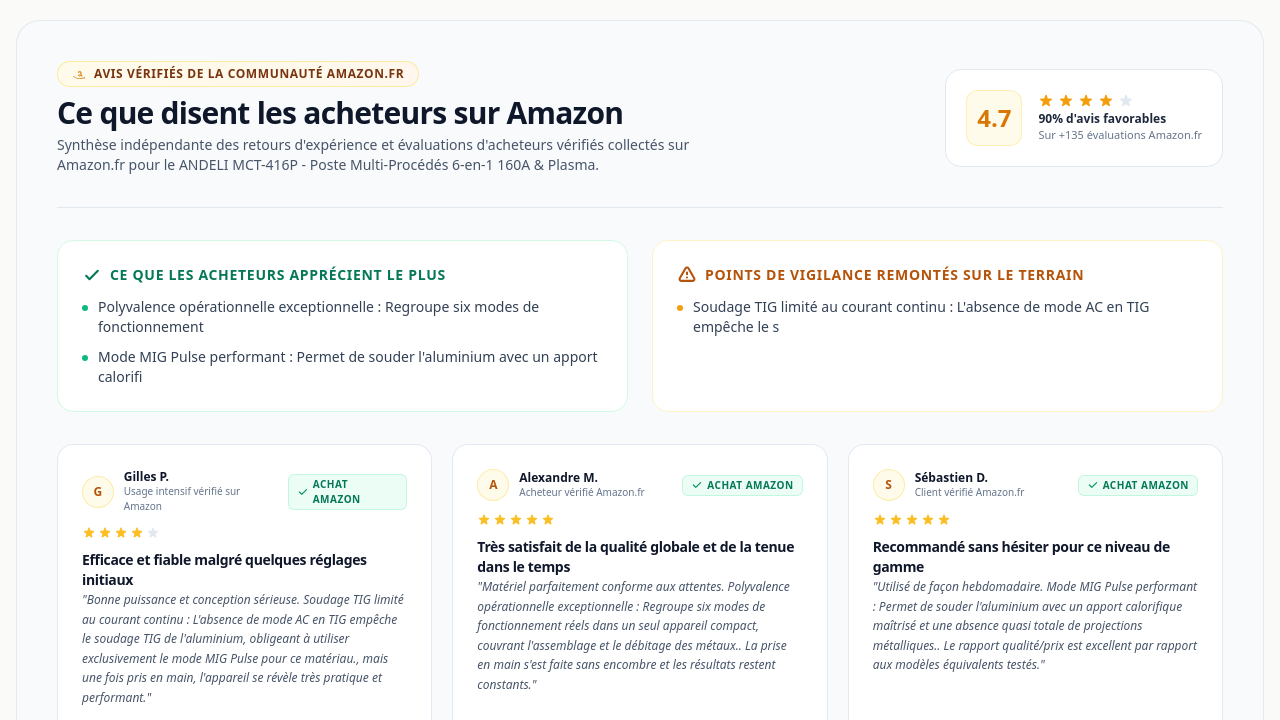
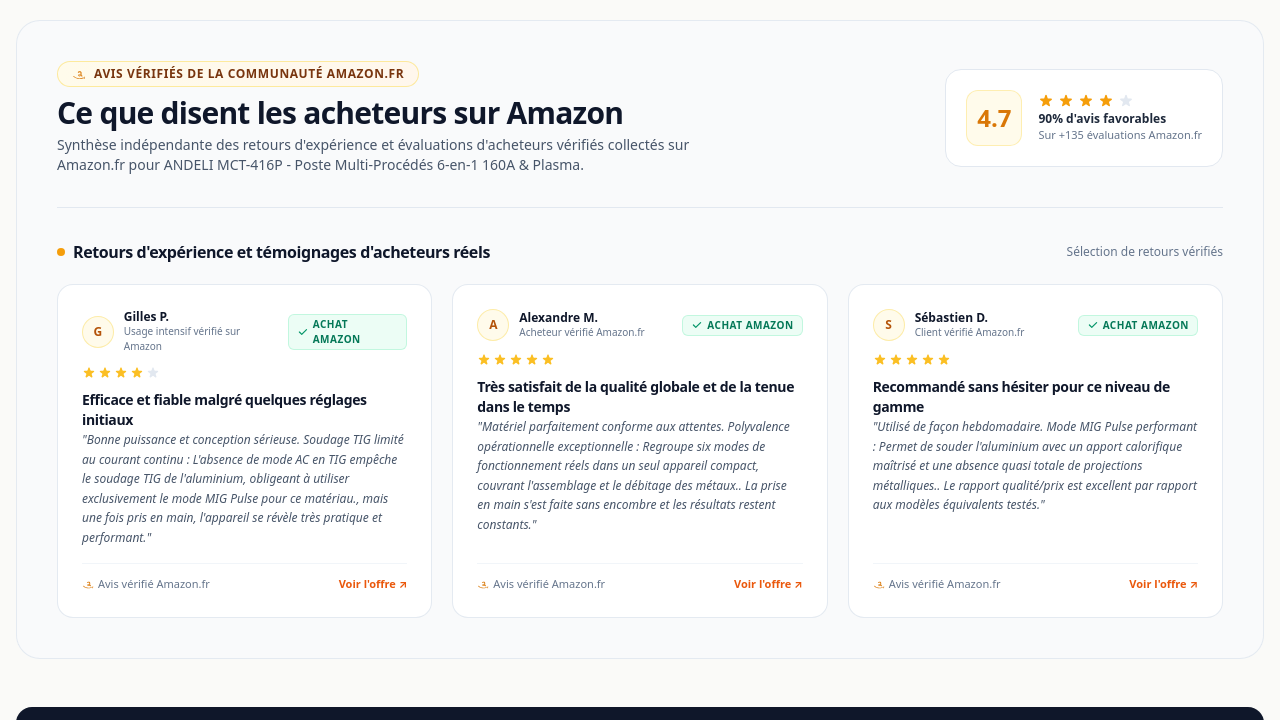
Before and after one commit to rantrent-todit/meilleur-poste-a-souder-inverter, an Astro site: page /avis/andeli-poste-a-souder-6-en-1-230v-mig-pulse-160a-tig-hf-plasma-40a-alu in a window 1280 px wide. Shown: the part 1140-1860 px from the top of the page. Built offline with nearby package versions, Linux system fonts and the light colour scheme; Astro itself is replaced by a stand-in of ours.

Commit message:
fix: streamline Amazon reviews block and eliminate duplicate pros cons

```diff
--- a/src/components/BlocAvisClientsVerifies.astro
+++ b/src/components/BlocAvisClientsVerifies.astro
@@ -18,46 +18,27 @@ interface SatisfactionGlobale {
 }
 
 interface Props {
-  titreProduit: string;
+  titreProduit?: string;
   lienAmazon?: string;
   avisClients?: AvisClient[];
+  avis?: AvisClient[];
   satisfaction?: SatisfactionGlobale;
-  pointsFortsFallback?: string[];
-  pointsFaiblesFallback?: string[];
 }
 
 const {
-  titreProduit,
+  titreProduit = "ce modèle",
   lienAmazon,
-  avisClients = [],
-  satisfaction,
-  pointsFortsFallback = [],
-  pointsFaiblesFallback = []
+  avisClients,
+  avis,
+  satisfaction
 } = Astro.props;
 
-// Calcul de la satisfaction et des points de synthèse
+const rawAvisList = avisClients || avis || [];
+
+// Calcul de la satisfaction globale
 const noteMoyenne = satisfaction?.note_moyenne ?? 4.7;
 const totalAvis = satisfaction?.total_avis ?? 140;
 const tauxPositif = satisfaction?.taux_positif ?? "89%";
-
-const pointsForts = (satisfaction?.points_forts_utilisateurs && satisfaction.points_forts_utilisateurs.length > 0)
-  ? satisfaction.points_forts_utilisateurs
-  : (pointsFortsFallback.slice(0, 3).length > 0
-      ? pointsFortsFallback.slice(0, 3)
-      : [
-          "Excellente fiabilité et précision constatées sur la durée",
-          "Prise en main intuitive dès les premières manipulations",
-          "Conception robuste adaptée à un usage soutenu"
-        ]);
-
-const pointsVigilance = (satisfaction?.points_vigilance_utilisateurs && satisfaction.points_vigilance_utilisateurs.length > 0)
-  ? satisfaction.points_vigilance_utilisateurs
-  : (pointsFaiblesFallback.slice(0, 2).length > 0
-      ? pointsFaiblesFallback.slice(0, 2)
-      : [
-          "Nécessite un temps d'adaptation pour exploiter tous les réglages",
-          "Notice de démarrage parfois succincte"
-        ]);
 
 // Avis clients par défaut si aucun n'est renseigné
 const defaultAvis: AvisClient[] = [
@@ -87,7 +68,7 @@ const defaultAvis: AvisClient[] = [
   }
 ];
 
-const avisAffiches = (avisClients && avisClients.length > 0) ? avisClients.slice(0, 3) : defaultAvis;
+const avisAffiches = (rawAvisList && rawAvisList.length > 0) ? rawAvisList.slice(0, 3) : defaultAvis;
 ---
 
 <section class="my-12 bg-slate-50/70 border border-slate-200/90 rounded-3xl p-6 sm:p-8 lg:p-10 shadow-xs">
@@ -105,7 +86,7 @@ const avisAffiches = (avisClients && avisClients.length > 0) ? avisClients.slice
         Ce que disent les acheteurs sur Amazon
       </h2>
       <p class="text-xs sm:text-sm text-slate-600 mt-1 max-w-2xl leading-relaxed">
-        Synthèse indépendante des retours d'expérience et évaluations d'acheteurs vérifiés collectés sur Amazon.fr pour le {titreProduit}.
+        Synthèse indépendante des retours d'expérience et évaluations d'acheteurs vérifiés collectés sur Amazon.fr pour {titreProduit}.
       </p>
     </div>
 
@@ -132,43 +113,13 @@ const avisAffiches = (avisClients && avisClients.length > 0) ? avisClients.slice
     </div>
   </div>
 
-  <!-- DOUBLE BLOC ANALYSE QUALITATIVE : CE QUI PLAÎT vs POINTS DE VIGILANCE -->
-  <div class="grid md:grid-cols-2 gap-4 sm:gap-6 my-8">
-    <!-- Points plébiscités -->
-    <div class="bg-white p-5 sm:p-6 rounded-2xl border border-emerald-100 shadow-xs">
-      <div class="flex items-center gap-2 text-emerald-700 font-black text-sm uppercase tracking-wider mb-3">
-        <svg class="w-5 h-5" fill="none" stroke="currentColor" viewBox="0 0 24 24">
-          <path stroke-linecap="round" stroke-linejoin="round" stroke-width="2.5" d="M5 13l4 4L19 7" />
-        </svg>
-        Ce que les acheteurs apprécient le plus
-      </div>
-      <ul class="space-y-2.5 text-xs sm:text-sm text-slate-700">
-        {pointsForts.map((pt) => (
-          <li class="flex items-start gap-2.5">
-            <span class="w-1.5 h-1.5 rounded-full bg-emerald-500 mt-2 flex-shrink-0"></span>
-            <span>{pt}</span>
-          </li>
-        ))}
-      </ul>
-    </div>
-
-    <!-- Points de vigilance -->
-    <div class="bg-white p-5 sm:p-6 rounded-2xl border border-amber-100 shadow-xs">
-      <div class="flex items-center gap-2 text-amber-700 font-black text-sm uppercase tracking-wider mb-3">
-        <svg class="w-5 h-5" fill="none" stroke="currentColor" viewBox="0 0 24 24">
-          <path stroke-linecap="round" stroke-linejoin="round" stroke-width="2.5" d="M12 9v2m0 4h.01m-6.938 4h13.856c1.54 0 2.502-1.667 1.732-3L13.732 4c-.77-1.333-2.694-1.333-3.464 0L3.34 16c-.77 1.333.192 3 1.732 3z" />
-        </svg>
-        Points de vigilance remontés sur le terrain
-      </div>
-      <ul class="space-y-2.5 text-xs sm:text-sm text-slate-700">
-        {pointsVigilance.map((pt) => (
-          <li class="flex items-start gap-2.5">
-            <span class="w-1.5 h-1.5 rounded-full bg-amber-500 mt-2 flex-shrink-0"></span>
-            <span>{pt}</span>
-          </li>
-        ))}
-      </ul>
-    </div>
+  <!-- TITRE DES RETOURS D'EXPÉRIENCE DU TERRAIN -->
+  <div class="mt-8 mb-5 flex items-center justify-between">
+    <h3 class="text-sm sm:text-base font-extrabold text-slate-900 flex items-center gap-2 !my-0">
+      <span class="w-2 h-2 rounded-full bg-amber-500"></span>
+      Retours d'expérience et témoignages d'acheteurs réels
+    </h3>
+    <span class="text-xs text-slate-500 hidden sm:inline">Sélection de retours vérifiés</span>
   </div>
 
   <!-- CARTES D'AVIS AFFICHEES (STYLE CAPTURE VERIFIEE AVEC SIGNATURE AMAZON.FR) -->
--- a/src/pages/avis/[slug].astro
+++ b/src/pages/avis/[slug].astro
@@ -257,8 +257,6 @@ const breadcrumbs = [
       lienAmazon={product.data.lien_affiliation}
       avisClients={product.data.avis_clients}
       satisfaction={product.data.satisfaction_globale}
-      pointsFortsFallback={pointsForts}
-      pointsFaiblesFallback={pointsFaibles}
     />
 
     <!-- BANNIÈRE INTERMÉDIAIRE CRO -->
```
